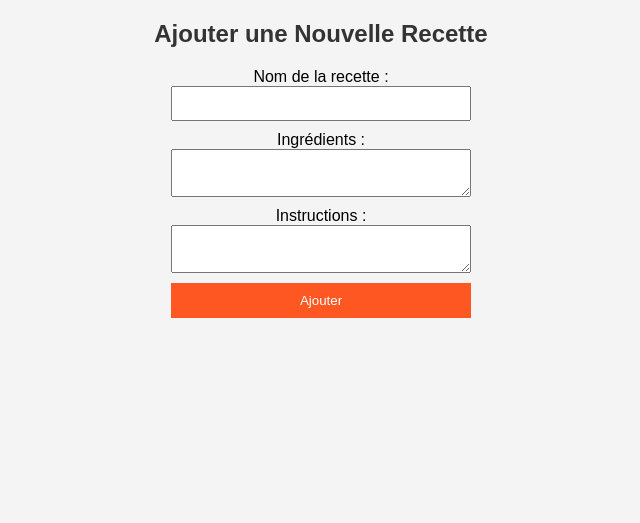
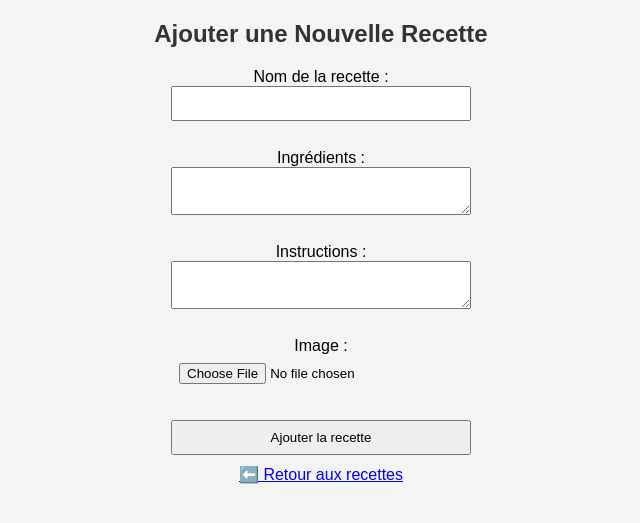
Before and after one commit to Epf-Mattis/Site-de-Recettes-, a Flask app: page /ajouter in a window 1280 px wide. Shown: the part 138-661 px from the top of the page, without its empty margins (319-959 px from the left). Run offline with Flask 3, Linux system fonts and the light colour scheme; a user stored in the database is signed in; some libraries are stand-ins or nearby versions.

Commit message:
ajout de l'api et image

```diff
--- a/app.py
+++ b/app.py
@@ -1,16 +1,32 @@
+import os
+import uuid
 from flask import Flask, render_template, request, redirect, url_for, flash
 from flask_sqlalchemy import SQLAlchemy
 from flask_login import LoginManager, UserMixin, login_user, logout_user, login_required, current_user
+from werkzeug.utils import secure_filename
 from werkzeug.security import generate_password_hash, check_password_hash
 from flask_wtf import FlaskForm
-from wtforms import StringField, PasswordField, SubmitField
+from flask_wtf.file import FileField, FileAllowed
+from wtforms import StringField, PasswordField, SubmitField, TextAreaField
 from wtforms.validators import DataRequired, Length, Email, EqualTo
+from PIL import Image
+from flask import jsonify  # 📢 Import pour renvoyer du JSON
+
+
 
 app = Flask(__name__)
+
+# Configuration de Flask et base de données
 app.config["SECRET_KEY"] = "supersecretkey"
 app.config["SQLALCHEMY_DATABASE_URI"] = "sqlite:///recettes.db"
 app.config["SQLALCHEMY_TRACK_MODIFICATIONS"] = False
+app.config["UPLOAD_FOLDER"] = "static/uploads"
+
 db = SQLAlchemy(app)
+
+# Création du dossier d'upload s'il n'existe pas
+if not os.path.exists(app.config["UPLOAD_FOLDER"]):
+    os.makedirs(app.config["UPLOAD_FOLDER"])
 
 # Configuration de Flask-Login
 login_manager = LoginManager()
@@ -30,9 +46,10 @@ class Recette(db.Model):
     nom = db.Column(db.String(100), nullable=False)
     ingredients = db.Column(db.Text, nullable=False)
     instructions = db.Column(db.Text, nullable=False)
+    image = db.Column(db.String(100), nullable=True)  # 📸 Ajout du champ image
     user_id = db.Column(db.Integer, db.ForeignKey('user.id'), nullable=False)
 
-# Formulaires d'inscription et connexion
+# Formulaire d'inscription
 class RegisterForm(FlaskForm):
     username = StringField("Nom d'utilisateur", validators=[DataRequired(), Length(min=3, max=50)])
     email = StringField("Email", validators=[DataRequired(), Email()])
@@ -40,16 +57,40 @@ class RegisterForm(FlaskForm):
     confirm_password = PasswordField("Confirmer mot de passe", validators=[DataRequired(), EqualTo("password")])
     submit = SubmitField("S'inscrire")
 
+# Formulaire de connexion
 class LoginForm(FlaskForm):
     email = StringField("Email", validators=[DataRequired(), Email()])
     password = PasswordField("Mot de passe", validators=[DataRequired()])
     submit = SubmitField("Se connecter")
 
+# Formulaire de recette avec upload d’image
+class RecetteForm(FlaskForm):
+    nom = StringField("Nom de la recette", validators=[DataRequired()])
+    ingredients = TextAreaField("Ingrédients", validators=[DataRequired()])
+    instructions = TextAreaField("Instructions", validators=[DataRequired()])
+    image = FileField("Image de la recette", validators=[FileAllowed(['jpg', 'png', 'jpeg'], "Images uniquement!")])
+    submit = SubmitField("Ajouter la recette")
+
+@app.route("/api/recettes", methods=["GET"])
+def api_recettes():
+    recettes = Recette.query.all()  # Récupère toutes les recettes
+    recettes_json = [
+        {
+            "id": recette.id,
+            "nom": recette.nom,
+            "ingredients": recette.ingredients,
+            "instructions": recette.instructions,
+            "image_url": url_for('static', filename=f"uploads/{recette.image}") if recette.image else None,
+            "user_id": recette.user_id
+        }
+        for recette in recettes
+    ]
+    return jsonify({"recettes": recettes_json})
+
 @login_manager.user_loader
 def load_user(user_id):
     return User.query.get(int(user_id))
 
-# 🚀 Correction de la route Home
 @app.route("/")
 def home():
     return render_template("index.html")
@@ -89,25 +130,50 @@ def logout():
 @app.route("/ajouter", methods=["GET", "POST"])
 @login_required
 def ajouter_recette():
-    if request.method == "POST":
-        nom = request.form["nom"]
-        ingredients = request.form["ingredients"]
-        instructions = request.form["instructions"]
-        if nom and ingredients and instructions:
-            nouvelle_recette = Recette(nom=nom, ingredients=ingredients, instructions=instructions, user_id=current_user.id)
-            db.session.add(nouvelle_recette)
-            db.session.commit()
-            return redirect(url_for("afficher_recettes"))
-    return render_template("ajouter_recette.html")
+    form = RecetteForm()
+    if form.validate_on_submit():
+        # Gérer l'upload de l'image
+        image_file = form.image.data
+        filename = None
+
+        if image_file:
+            # Générer un nom de fichier unique pour éviter les conflits
+            ext = image_file.filename.rsplit('.', 1)[1].lower()
+            filename = f"{uuid.uuid4()}.{ext}"
+            filepath = os.path.join(app.config["UPLOAD_FOLDER"], filename)
+            image_file.save(filepath)
+
+            # Redimensionner l'image
+            img = Image.open(filepath)
+            img.thumbnail((500, 500))  # ✅ Réduire la taille pour éviter les fichiers trop lourds
+            img.save(filepath)
+
+        nouvelle_recette = Recette(
+            nom=form.nom.data,
+            ingredients=form.ingredients.data,
+            instructions=form.instructions.data,
+            image=filename,
+            user_id=current_user.id
+        )
+        db.session.add(nouvelle_recette)
+        db.session.commit()
+
+        print(f"Nouvelle recette ajoutée : ID={nouvelle_recette.id}, Nom={nouvelle_recette.nom}, Image={nouvelle_recette.image}")  # ✅ Debugging
+
+        return redirect(url_for("afficher_recettes"))
+
+    return render_template("ajouter_recette.html", form=form)
 
 @app.route("/recettes")
-@login_required  # ✅ Uniquement pour les utilisateurs connectés
+@login_required
 def afficher_recettes():
-    recettes = Recette.query.filter_by(user_id=current_user.id).all()  # ✅ Filtrer par user_id
+    recettes = Recette.query.filter_by(user_id=current_user.id).all()
+    print(f"Recettes récupérées : {[recette.id for recette in recettes]}")  # ✅ Debugging
     return render_template("recettes.html", recettes=recettes)
 
-
+# ✅ Ajout de la route `afficher_recette` pour éviter les erreurs Flask
 @app.route("/recette/<int:id>")
+@login_required
 def afficher_recette(id):
     recette = Recette.query.get_or_404(id)
     return render_template("recette.html", recette=recette)
@@ -117,7 +183,8 @@ def afficher_recette(id):
 def modifier_recette(id):
     recette = Recette.query.get_or_404(id)
 
-    if recette.user_id != current_user.id:  # ✅ Vérification du propriétaire
+    # Vérifier si l'utilisateur est bien le propriétaire de la recette
+    if recette.user_id != current_user.id:
         flash("Vous ne pouvez modifier que vos propres recettes.", "danger")
         return redirect(url_for("afficher_recettes"))
 
@@ -126,22 +193,30 @@ def modifier_recette(id):
         recette.ingredients = request.form["ingredients"]
         recette.instructions = request.form["instructions"]
         db.session.commit()
+        flash("Recette mise à jour avec succès !", "success")
         return redirect(url_for("afficher_recettes"))
 
     return render_template("modifier_recette.html", recette=recette)
-
 
 @app.route("/supprimer/<int:id>", methods=["POST"])
 @login_required
 def supprimer_recette(id):
     recette = Recette.query.get_or_404(id)
 
-    if recette.user_id != current_user.id:  # ✅ Vérification du propriétaire
+    # Vérifier si l'utilisateur est bien le propriétaire de la recette
+    if recette.user_id != current_user.id:
         flash("Vous ne pouvez supprimer que vos propres recettes.", "danger")
         return redirect(url_for("afficher_recettes"))
 
+    # Supprimer l'image si elle existe
+    if recette.image:
+        image_path = os.path.join(app.config["UPLOAD_FOLDER"], recette.image)
+        if os.path.exists(image_path):
+            os.remove(image_path)
+
     db.session.delete(recette)
     db.session.commit()
+    flash("Recette supprimée avec succès.", "success")
     return redirect(url_for("afficher_recettes"))
 
 
--- a/templates/ajouter_recette.html
+++ b/templates/ajouter_recette.html
@@ -4,16 +4,23 @@
 
 {% block content %}
     <h2>Ajouter une Nouvelle Recette</h2>
-    <form action="{{ url_for('ajouter_recette') }}" method="POST" onsubmit="return validerFormulaire()">
+    <form action="{{ url_for('ajouter_recette') }}" method="POST" enctype="multipart/form-data">
+        {{ form.hidden_tag() }}
+
         <label for="nom">Nom de la recette :</label>
-        <input type="text" id="nom" name="nom" required>
+        {{ form.nom() }} <br>
 
         <label for="ingredients">Ingrédients :</label>
-        <textarea id="ingredients" name="ingredients" required></textarea>
+        {{ form.ingredients() }} <br>
 
         <label for="instructions">Instructions :</label>
-        <textarea id="instructions" name="instructions" required></textarea>
+        {{ form.instructions() }} <br>
 
-        <button type="submit">Ajouter</button>
+        <label for="image">Image :</label>
+        {{ form.image() }} <br>
+
+        {{ form.submit() }}
     </form>
+
+    <a href="{{ url_for('afficher_recettes') }}">⬅️ Retour aux recettes</a>
 {% endblock %}
```
Also changed, not shown: templates/recette.html (+21 -13 lines), templates/recettes.html (+9 -7 lines), instance/recettes.db, static/uploads/8ab2a062-70f6-4bc5-b405-9003ddc4bf1b.png (added), static/uploads/de433c08-e719-45a7-a6bb-5f69578e4f47.png (added), static/uploads/e6cadf53-f5d3-4b5f-9f30-a253c31b6c0b.png (added), static/uploads/images.png (added).
